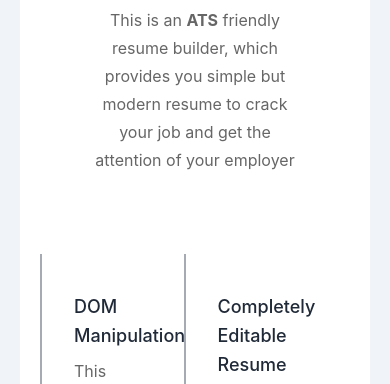
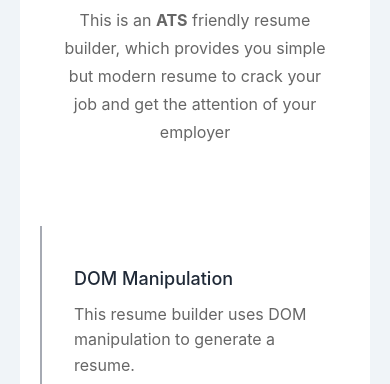
Before and after one commit to Ali309455/Hackathon-Resume-Builder, a website: page index.html in a window 390 px wide. Shown: the part 276-660 px from the top of the page. Drawn offline with Linux system fonts and the light colour scheme.

Commit message:
resposive fixes (mobile)

```diff
--- a/index.html
+++ b/index.html
@@ -158,7 +158,7 @@
 
     </div>
 
-    <div class="form-container">
+    <div class="form-container">\
         <h1 class="main_heading" >Resumeico.co</h1>
         <form id="resumeForm">
 
--- a/welcome.css
+++ b/welcome.css
@@ -57,6 +57,15 @@ body {
     max-width: 25%;
     padding: 1.5rem 2rem;
     border-left: 2px solid rgba(107, 114, 128, 0.6); /* gray-200 */
+
+  }
+  @media screen and (max-width: 450px) {
+    .card{
+      max-width: 90%;
+    }
+    .section-description{
+      max-width: 90%;
+    }
   }
 
   .card-title {
```
